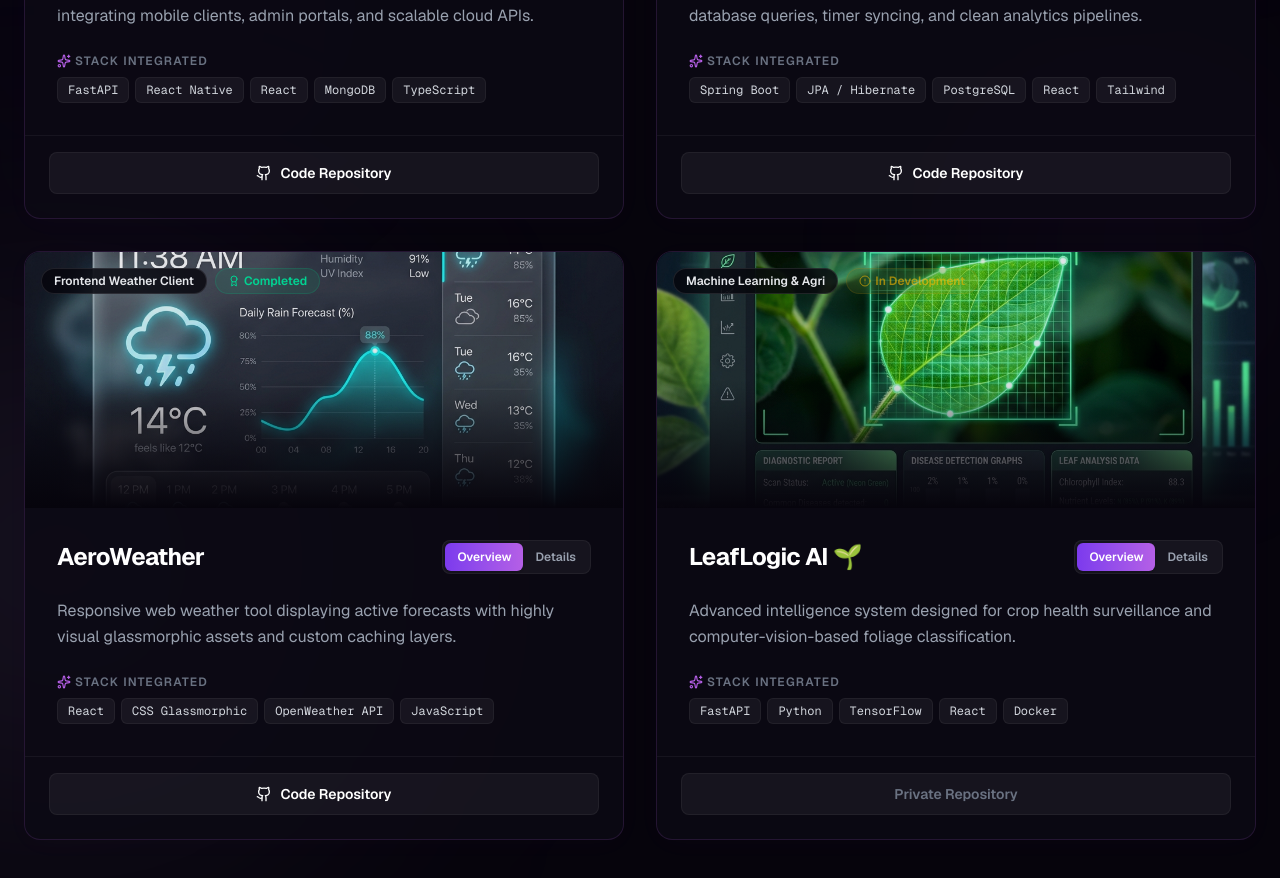
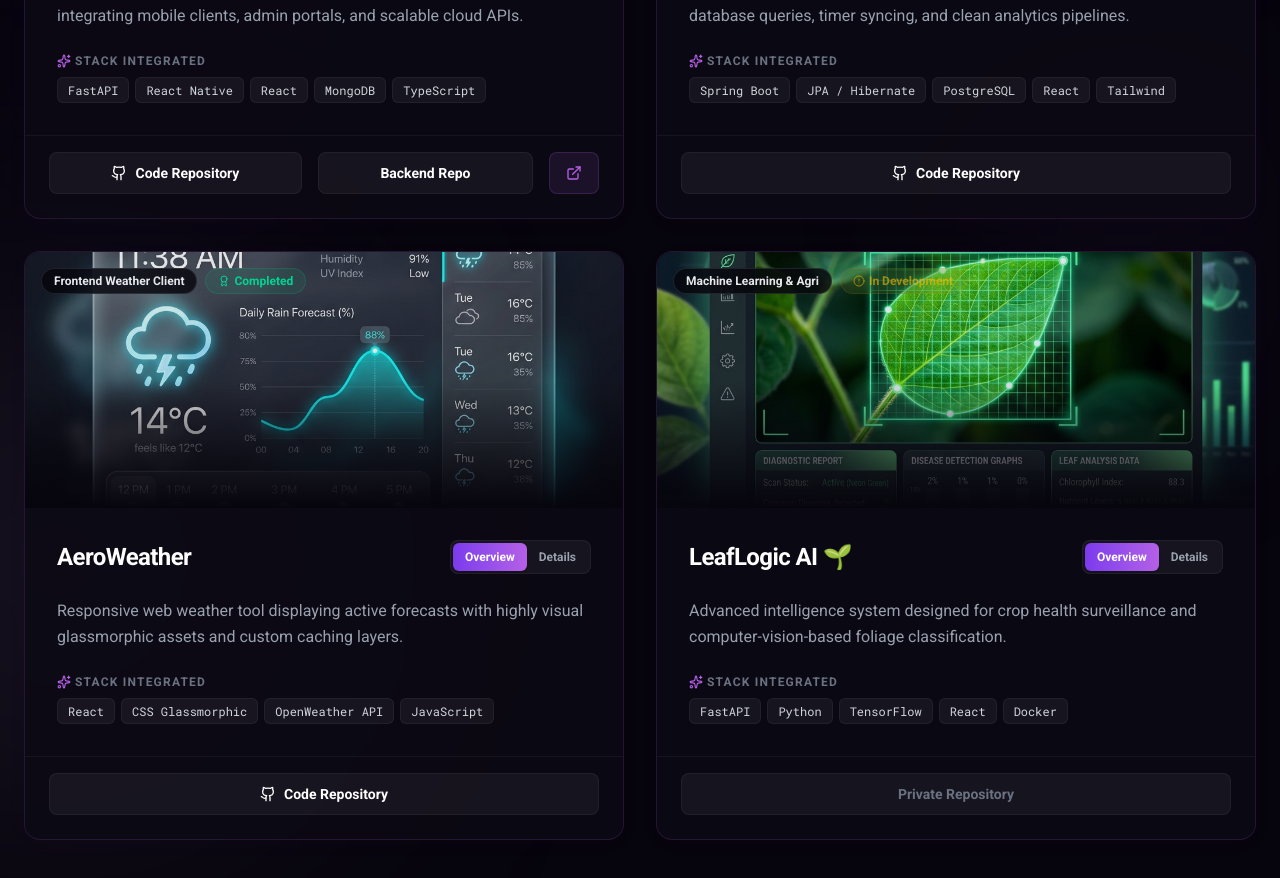
Before and after one commit to yeharakobbagala-lgtm/portfolio, a Next.js app: page / in a window 1280 px wide. Shown: the part 2880-3758 px from the top of the page. Built offline with nearby package versions, Linux system fonts and the light colour scheme.

Commit message:
feat: change font to Roboto and update SafePaws project links

```diff
--- a/app/components/Projects.tsx
+++ b/app/components/Projects.tsx
@@ -19,8 +19,9 @@ const projectsData = [
       "Digital animal health cards & vaccination records tracking"
     ],
     challenges: "Solved real-time map clustering latencies in React Native by optimizing spatial MongoDB database indexes. Configured secure, fine-grained CORS rules and JWT-based authentication for administrative dashboard users.",
-    github: "https://github.com/yeharakobbagala-lgtm/safe-paws-backend",
-    demo: "",
+    github: "https://github.com/Sunx91/safe-paws-frontend",
+    backendRepo: "https://github.com/Sunx91/safe-paws-backend",
+    demo: "https://safepaws.site/",
     mockup: "/mockups/safepaws_orange.png",
     status: "Completed"
   },
@@ -277,6 +278,18 @@ export default function Projects() {
                       </div>
                     )}
 
+                    {/* @ts-ignore */}
+                    {project.backendRepo ? (
+                      <a
+                        href={project.backendRepo}
+                        target="_blank"
+                        rel="noopener noreferrer"
+                        className="flex-grow flex items-center justify-center gap-2 py-2.5 bg-white/5 hover:bg-white/10 text-white rounded-lg border border-white/5 hover:border-brand-purple/30 text-sm font-semibold transition-all duration-300"
+                      >
+                        Backend Repo
+                      </a>
+                    ) : null}
+
                     {project.demo ? (
                       <a
                         href={project.demo}
--- a/app/globals.css
+++ b/app/globals.css
@@ -14,8 +14,8 @@
   --color-brand-lavender: #d8b4fe;
   --color-brand-plum: #4c1d95;
 
-  --font-sans: var(--font-geist-sans), Inter, sans-serif;
-  --font-mono: var(--font-geist-mono), monospace;
+  --font-sans: var(--font-roboto-sans), Inter, sans-serif;
+  --font-mono: var(--font-roboto-mono), monospace;
 }
 
 :root {
--- a/app/layout.tsx
+++ b/app/layout.tsx
@@ -1,14 +1,15 @@
 import type { Metadata } from "next";
-import { Geist, Geist_Mono } from "next/font/google";
+import { Roboto, Roboto_Mono } from "next/font/google";
 import "./globals.css";
 
-const geistSans = Geist({
-  variable: "--font-geist-sans",
+const robotoSans = Roboto({
+  variable: "--font-roboto-sans",
   subsets: ["latin"],
+  weight: ["400", "700"],
 });
 
-const geistMono = Geist_Mono({
-  variable: "--font-geist-mono",
+const robotoMono = Roboto_Mono({
+  variable: "--font-roboto-mono",
   subsets: ["latin"],
 });
 
@@ -26,7 +27,7 @@ export default function RootLayout({
   return (
     <html
       lang="en"
-      className={`${geistSans.variable} ${geistMono.variable} scroll-smooth antialiased`}
+      className={`${robotoSans.variable} ${robotoMono.variable} scroll-smooth antialiased`}
     >
       <body className="min-h-screen bg-bg-space">{children}</body>
     </html>
```
